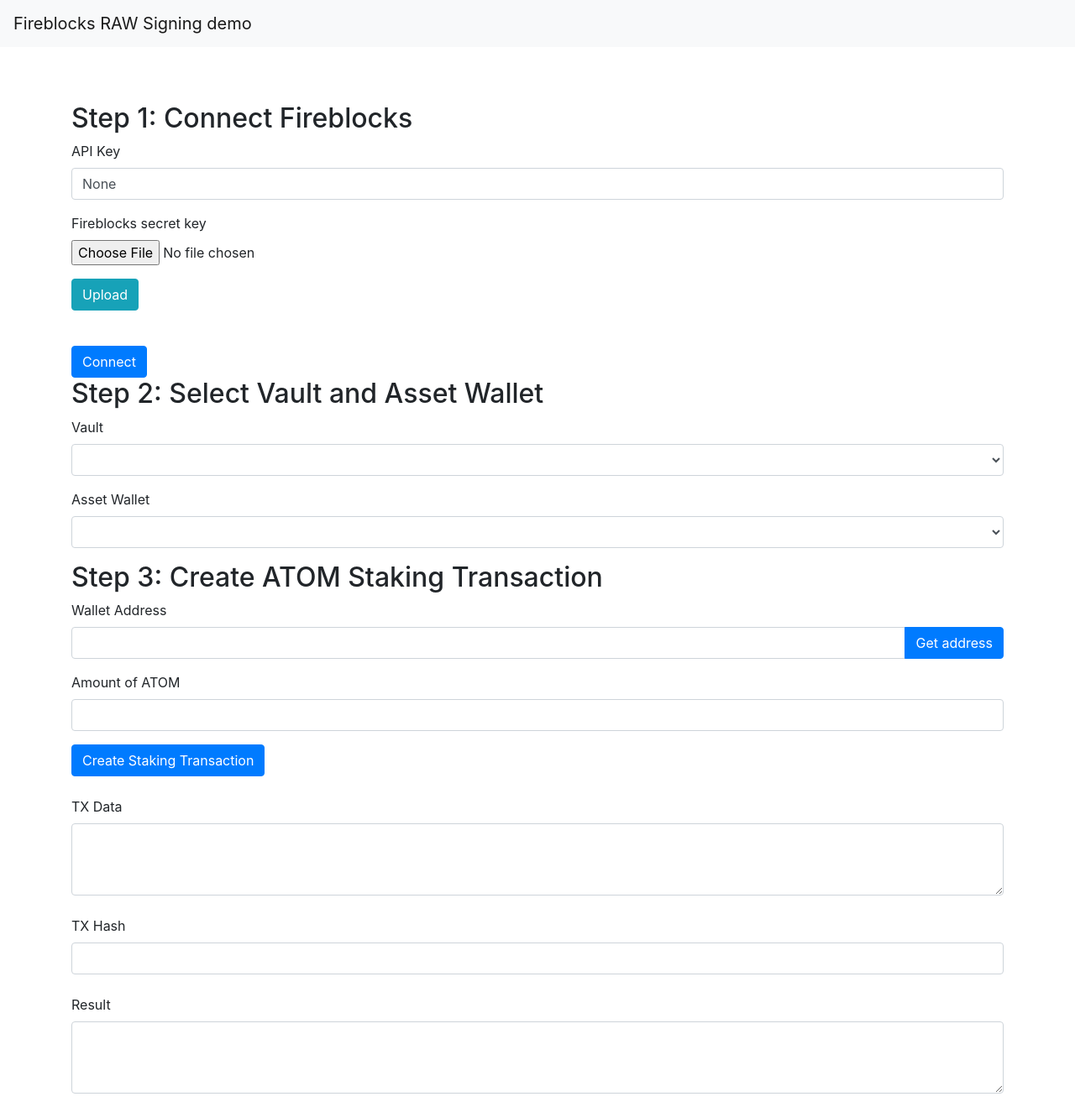
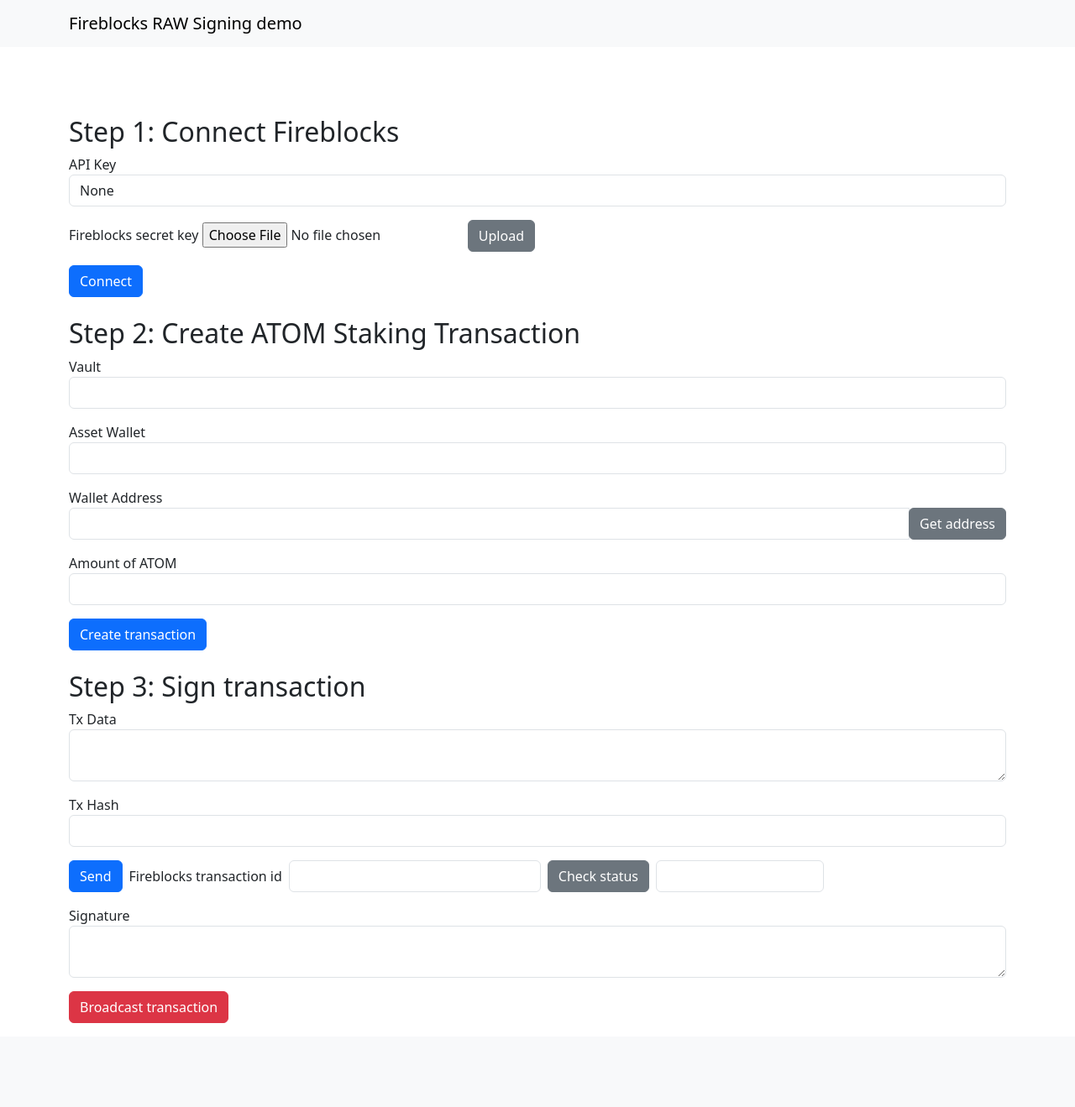
Before and after one commit to xor777/fireblocks-raw-signing, a Flask app: page / in a window 1280 px wide. Shown: the whole page at 84% size. After the commit the page ends 1219 px from the top, so only its background shows below. Run offline with Flask 3, Linux system fonts and the light colour scheme; lists and menus that the app fills with data are empty; some libraries are stand-ins or nearby versions.

Commit message:
load fb key from env remove default key value from template sending tx getting tx status broadcast tx

```diff
--- a/templates/index.html
+++ b/templates/index.html
@@ -4,21 +4,23 @@
     <meta charset="UTF-8">
     <meta name="viewport" content="width=device-width, initial-scale=1.0">
     <title>RAW Signing</title>
-    <link href="https://stackpath.bootstrapcdn.com/bootstrap/4.3.1/css/bootstrap.min.css" rel="stylesheet">
-    <script src="https://code.jquery.com/jquery-3.3.1.min.js"></script>
-    <script src="https://stackpath.bootstrapcdn.com/bootstrap/4.3.1/js/bootstrap.min.js"></script>
+    <link rel="stylesheet" href="https://cdn.jsdelivr.net/npm/bootstrap@5.3.2/dist/css/bootstrap.min.css" integrity="sha384-T3c6CoIi6uLrA9TneNEoa7RxnatzjcDSCmG1MXxSR1GAsXEV/Dwwykc2MPK8M2HN" crossorigin="anonymous">
+    <script src="https://cdn.jsdelivr.net/npm/bootstrap@5.3.2/dist/js/bootstrap.min.js" integrity="sha384-BBtl+eGJRgqQAUMxJ7pMwbEyER4l1g+O15P+16Ep7Q9Q+zqX6gSbd85u4mG4QzX+" crossorigin="anonymous"></script>
+    <script src="https://code.jquery.com/jquery-3.7.1.min.js" integrity="sha256-/JqT3SQfawRcv/BIHPThkBvs0OEvtFFmqPF/lYI/Cxo=" crossorigin="anonymous"></script>
 </head>
 <body>
     <nav class="navbar navbar-expand-lg navbar-light bg-light">
-        <a class="navbar-brand" href="#">Fireblocks RAW Signing demo</a>
+        <div class="container">
+            <a class="navbar-brand" href="#">Fireblocks RAW Signing demo</a>
+        </div>
     </nav>
 
     <div class="container mt-4">
         <div id="connectionResult" class="alert"></div>
 
-        <h2>Step 1: Connect Fireblocks</h2>
-        <form id="fireblocksForm">
-            <div class="form-group">
+        <h2 class="mt-4">Step 1: Connect Fireblocks</h2>
+        <form id="fireblocksForm" class="mb-3">
+            <div class="form-group mb-3">
                 <label for="fireblocksApiKey">API Key</label>
                 <input type="text" class="form-control" id="fireblocksApiKey" name="fireblocks_api_key" value="{{ defaults["fireblocks_api_key"] }}">
             </div>
@@ -27,17 +29,16 @@
                 <div class="form-group">
                     <label for="fireblocksSecret">Fireblocks secret key</label>
                     <input type="file" class="form-control-file" id="fireblocksSecret" name="fireblocks_secret">
+                    <button type="button" id="uploadFireblocksSecretButton" class="btn btn-secondary">Upload</button>
                 </div>
-                <button type="button" id="uploadFireblocksSecretButton" class="btn btn-info">Upload</button>
             </form>
-            <div id="uploadResult" class="alert"></div>
 
             <button type="button" id="connectFireblocksButton" class="btn btn-primary">Connect</button>
         </form>
 
-        <h2>Step 2: Select Vault and Asset Wallet</h2>
-        <form id="transactionSignForm">
-            <div class="form-group">
+        <h2 class="mt-4">Step 2: Create ATOM Staking Transaction</h2>
+        <form id="transactionSignForm" class="mb-3">
+            <div class="form-group mb-3">
                 <label for="vaultSelector">Vault</label>
                 <select id="vaultSelector" class="form-control">
                 </select>
@@ -49,39 +50,52 @@
             </div>
         </form>
 
-        <h2>Step 3: Create ATOM Staking Transaction</h2>
-        <form id="createTxForm">
-            <div class="form-group">
+        <form id="createTxForm" class="mb-3">
+            <div class="form-group mb-3">
                 <label for="stashWalletAddress">Wallet Address</label>
                 <div class="input-group">
                     <input type="text" class="form-control" id="stashWalletAddress" name="stash_wallet_address">
                     <div class="input-group-append">
-                        <button type="button" class="btn btn-primary" id="getAddressButton">Get address</button>
+                        <button type="button" class="btn btn-secondary" id="getAddressButton">Get address</button>
                     </div>
                 </div>
             </div>
-            <div class="form-group">
+            <div class="form-group mb-3">
                 <label for="amount">Amount of ATOM</label>
                 <input type="number" class="form-control" id="amount" name="amount">
             </div>
-            <button type="button" id="createTxButton" class="btn btn-primary">Create Staking Transaction</button>
+            <button type="button" id="createTxButton" class="btn btn-primary">Create transaction</button>
         </form>
 
+        <h2 class="mt-4">Step 3: Sign transaction</h2>
+        <form id="signTxForm" class="mb-3">
+            <div class="form-group mb-3">
+                <label for="txData">Tx Data</label>
+                <textarea class="form-control" id="txData" rows="2"></textarea>
+            </div>
 
-        <div class="form-group mt-4">
-            <label for="txData">TX Data</label>
-            <textarea class="form-control" id="txData" rows="3"></textarea>
-        </div>
+            <div class="form-group mb-3">
+                <label for="txHash">Tx Hash</label>
+                <input type="text" class="form-control" id="txHash" name="tx_hash">
+            </div>
 
-        <div class="form-group mt-4">
-            <label for="txHash">TX Hash</label>
-            <input type="text" class="form-control" id="txHash" name="tx_hash">
-        </div>
+            <div class="d-flex align-items-center mb-3">
+                <button type="button" id="sendTxButton" class="btn btn-primary me-2">Send</button>
+                <span class="me-2">Fireblocks transaction id</span>
+                <input type="text" id="transactionId" class="form-control me-2" style="width: 300px;">
+                <button type="button" id="checkTxStatusButton" class="btn btn-secondary me-2">Check status</button>
+                <input type="text" id="transactionStatus" class="form-control me-2" style="width: 200px;">
+            </div>
+        </form>
 
-        <div class="form-group mt-4">
-            <label for="result">Result</label>
-            <textarea class="form-control" id="result" rows="3"></textarea>
-        </div>
+        <form id="broadcastTxForm" class="mb-3">
+            <div class="form-group mb-3">
+                <label for="txSignature">Signature</label>
+                <textarea class="form-control" id="txSignature" rows="2"></textarea>
+            </div>
+            <button type="button" id="broadcastTxButton" class="btn btn-danger">Broadcast transaction</button>
+        </form>
+
     </div>
 
 
@@ -126,6 +140,7 @@
                         if (data.success) {
                             $('#txData').val(data.tx_data);
                             $('#txHash').val(data.tx_hash);
+
                         } else {
                             showAlert('Error: ' + data.error, false);
                         }
@@ -189,18 +204,69 @@
             });
 
 
-            $('#signTransaction').click(function() {
+            $('#sendTxButton').click(function() {
                 var formData = new FormData($('#fireblocksForm')[0]);
                 formData.append('txData', $('#txData').val());
                 formData.append('txHash', $('#txHash').val());
                 $.ajax({
-                    url: '/sign_tx',
+                    url: '/send_tx',
                     type: 'post',
                     data: formData,
                     processData: false,
                     contentType: false,
                     success: function(data) {
-                        $('#result').val(data.fb_result);
+                        if(data.success){
+                            showAlert('Tx id: ' + data.txId, true)
+                            $('#transactionId').val(data.txId)
+                        } else {
+                            showAlert('Error: ' + data.error, false);
+                        }
+
+                    }
+                });
+            });
+
+            $('#checkTxStatusButton').click(function() {
+                var txId = $('#transactionId').val();
+
+                $.ajax({
+                    url: '/check_tx_status',
+                    type: 'POST',
+                    contentType: 'application/json',
+                    data: JSON.stringify({
+                        transaction_id: txId
+                    }),
+                    success: function(data) {
+                        if (data.success) {
+                            $('#transactionStatus').val(data.status)
+                            $('#txSignature').val(data.fullSig)
+                        } else {
+                            showAlert('Error: ' + data.error, false);
+                        }
+                    }
+                });
+            });
+
+            $('#broadcastTxButton').click(function() {
+                var txData = $('#txData').val();
+                var txHash = $('#txHash').val();
+                var txSignature = $('#txSignature').val()
+
+                $.ajax({
+                    url: '/broadcast_tx',
+                    type: 'POST',
+                    contentType: 'application/json',
+                    data: JSON.stringify({
+                        transaction_data: txData,
+                        transaction_hash: txHash,
+                        transaction_signature: txSignature
+                    }),
+                    success: function(data) {
+                        if (data.success) {
+                            showAlert('response: ' + data.result)
+                        } else {
+                            showAlert('Error: ' + data.error, false);
+                        }
                     }
                 });
             });
```
Also changed, not shown: signer.py (+94 -20 lines).
